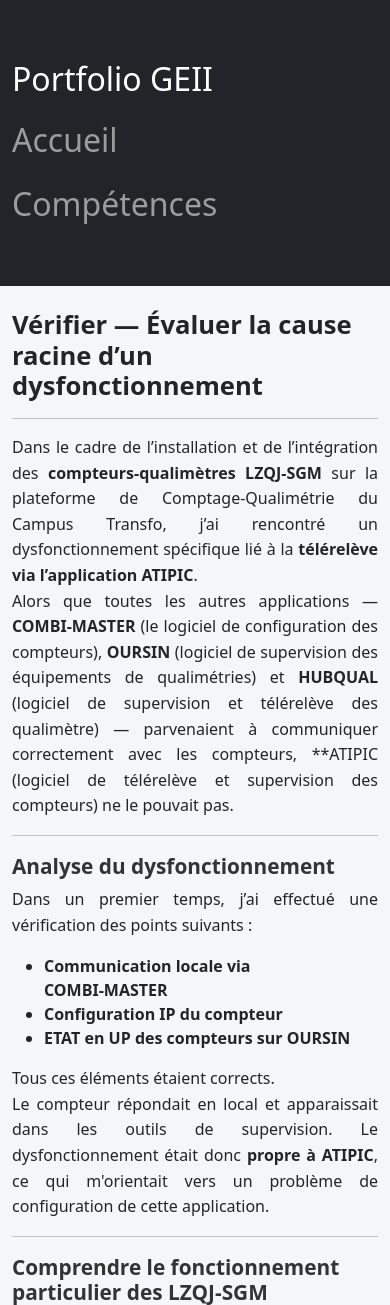
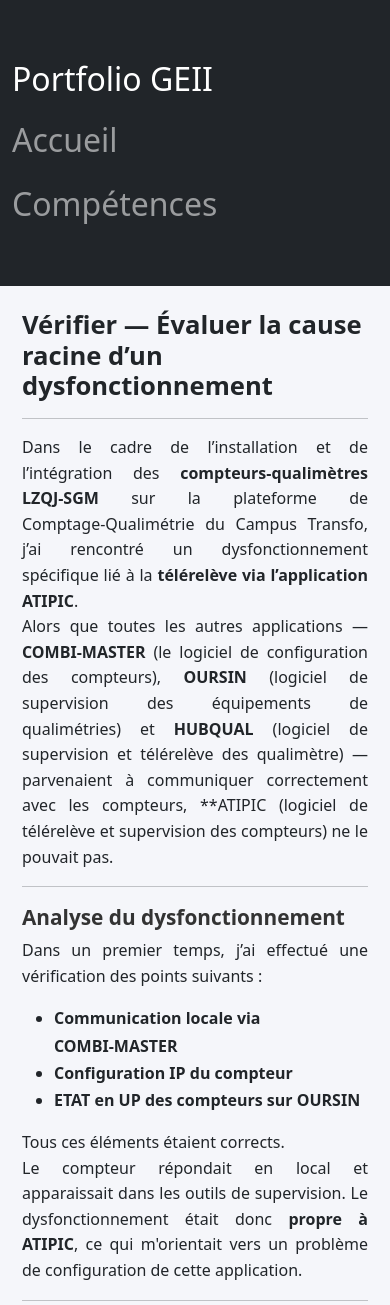
Before and after one commit to bhenana17/bhea-portfolio-geii, a Flask app: page /ac/AC3201 in a window 390 px wide. Shown: the top 1305 px of the page. Run offline with Flask 3, Linux system fonts and the light colour scheme.

Commit message:
rectification photo AC 1

```diff
--- a/static/css/style.css
+++ b/static/css/style.css
@@ -140,3 +140,20 @@
     max-width: 900px;
     margin: auto;
 }
+
+.markdown-content {
+    max-width: 850px;
+    margin: auto;
+}
+
+.markdown-content {
+    font-size: 1rem;
+    line-height: 1.7;
+}
+
+@media (max-width: 768px) {
+    .markdown-content {
+        max-width: 100%;
+        padding: 0 10px;
+    }
+}
--- a/static/markdown/AC3201.md
+++ b/static/markdown/AC3201.md
@@ -83,7 +83,7 @@
 ## Traces de mes réalisations
 
 ### Trace n°1 — identification du port UDP dans COMBI-MASTER
-![Trace](/static/images/Config_omicron.png)
+![Trace](/static/images/udp.png)
 
 ### Trace n°2 — Validation de la télérelève ATIPIC après correction
 ![tlrv_date-heure.png](/static/images/tlrv_date-heure.png))
```
